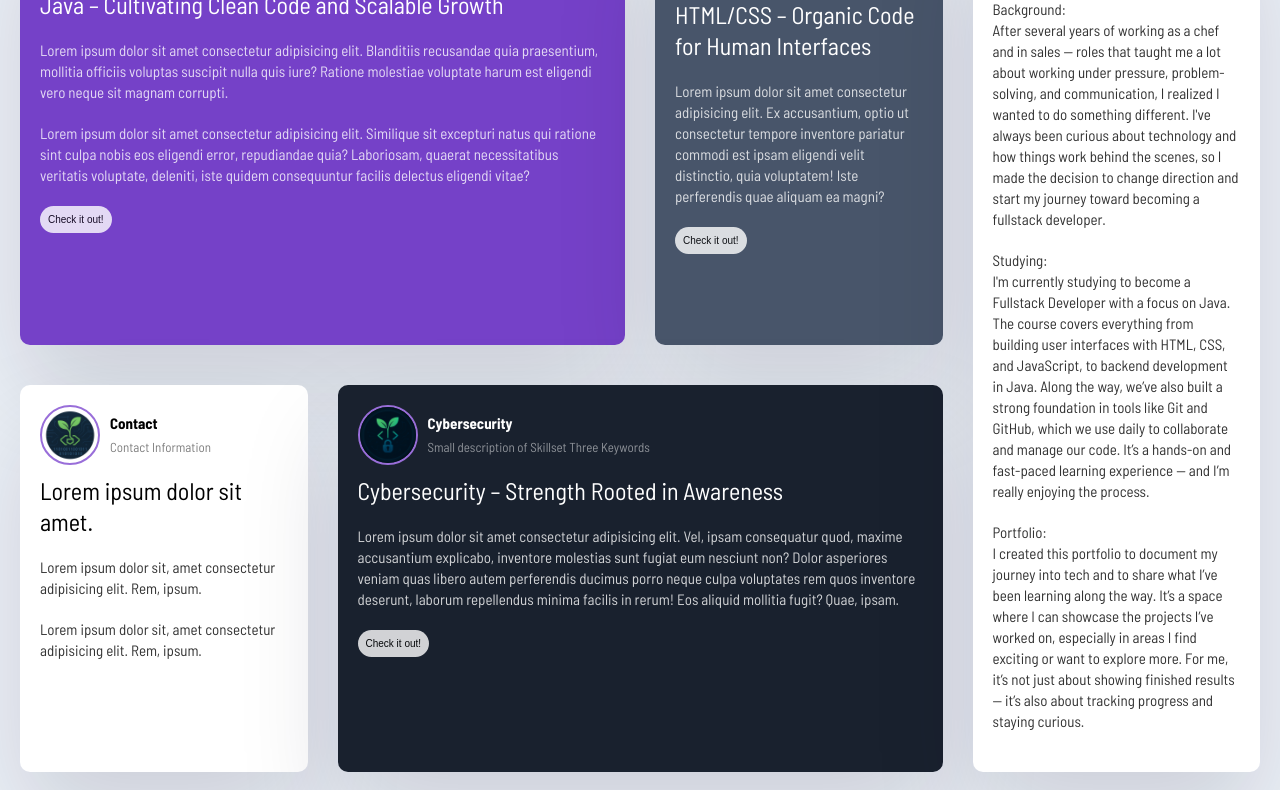
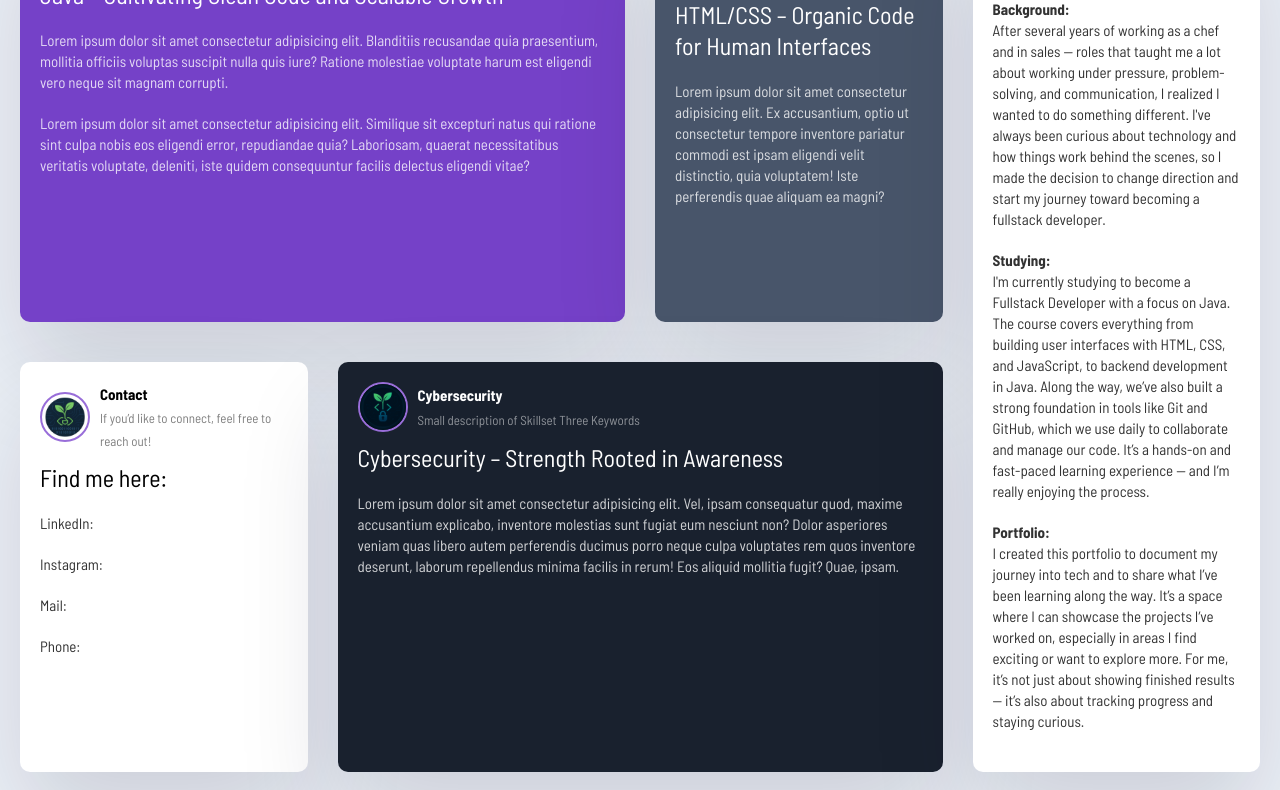
Before and after one commit to BoKalebsson/BoKalebsson.github.io, a plain HTML site: page index.html in a window 1280 px wide. Shown: the part 151-941 px from the top of the page. Drawn offline with Linux system fonts and the light colour scheme.

Commit message:
Updated contact information.

```diff
--- a/index.html
+++ b/index.html
@@ -27,7 +27,7 @@
         <p class="card__quote">
           Lorem ipsum dolor sit amet consectetur adipisicing elit. Similique sit excepturi natus qui ratione sint culpa nobis eos eligendi error, repudiandae quia? Laboriosam, quaerat necessitatibus veritatis voluptate, deleniti, iste quidem consequuntur facilis delectus eligendi vitae?
         </p>
-        <button class="card__button">Check it out!</button>
+        <!-- <button class="card__button">Check it out!</button> -->
       </div>
 
       <div class="card card--bg-gray-blue">
@@ -44,7 +44,7 @@
         <p class="card__quote">
           Lorem ipsum dolor sit amet consectetur adipisicing elit. Ex accusantium, optio ut consectetur tempore inventore pariatur commodi est ipsam eligendi velit distinctio, quia voluptatem! Iste perferendis quae aliquam ea magni?
         </p>
-        <button class="card__button">Check it out!</button>
+        <!-- <button class="card__button">Check it out!</button> -->
       </div>
 
       <div class="card">
@@ -52,15 +52,21 @@
           <img src="favicon.png" class="card__img" alt="" />
           <div>
             <h3>Contact</h3>
-            <p>Contact Information</p>
+            <p>If you’d like to connect, feel free to reach out!</p>
           </div>
         </header>
-        <p class="card__lead">Lorem ipsum dolor sit amet.</p>
+        <p class="card__lead">Find me here:</p>
         <p class="card__quote">
-          Lorem ipsum dolor sit, amet consectetur adipisicing elit. Rem, ipsum.
+          LinkedIn:
         </p>
         <p class="card__quote">
-          Lorem ipsum dolor sit, amet consectetur adipisicing elit. Rem, ipsum.
+          Instagram:
+        </p>
+        <p class="card__quote">
+          Mail:
+        </p>
+        <p class="card__quote">
+          Phone:
         </p>
       </div>
 
@@ -78,7 +84,7 @@
         <p class="card__quote">
           Lorem ipsum dolor sit amet consectetur adipisicing elit. Vel, ipsam consequatur quod, maxime accusantium explicabo, inventore molestias sunt fugiat eum nesciunt non? Dolor asperiores veniam quas libero autem perferendis ducimus porro neque culpa voluptates rem quos inventore deserunt, laborum repellendus minima facilis in rerum! Eos aliquid mollitia fugit? Quae, ipsam.
         </p>
-        <button class="card__button">Check it out!</button>
+        <!-- <button class="card__button">Check it out!</button> -->
       </div>
 
       <div class="card">
@@ -93,13 +99,13 @@
           Who am I?
         </p> -->
         <p class="card__quote">
-          Background: <br>After several years of working as a chef and in sales — roles that taught me a lot about working under pressure, problem-solving, and communication, I realized I wanted to do something different. I've always been curious about technology and how things work behind the scenes, so I made the decision to change direction and start my journey toward becoming a fullstack developer.
+          <b>Background:</b><br>After several years of working as a chef and in sales — roles that taught me a lot about working under pressure, problem-solving, and communication, I realized I wanted to do something different. I've always been curious about technology and how things work behind the scenes, so I made the decision to change direction and start my journey toward becoming a fullstack developer.
         </p>
         <p class="card__quote">
-          Studying: <br>I'm currently studying to become a Fullstack Developer with a focus on Java. The course covers everything from building user interfaces with HTML, CSS, and JavaScript, to backend development in Java. Along the way, we’ve also built a strong foundation in tools like Git and GitHub, which we use daily to collaborate and manage our code. It’s a hands-on and fast-paced learning experience — and I’m really enjoying the process.
+          <b>Studying:</b><br>I'm currently studying to become a Fullstack Developer with a focus on Java. The course covers everything from building user interfaces with HTML, CSS, and JavaScript, to backend development in Java. Along the way, we’ve also built a strong foundation in tools like Git and GitHub, which we use daily to collaborate and manage our code. It’s a hands-on and fast-paced learning experience — and I’m really enjoying the process.
         </p>
         <p class="card__quote">
-          Portfolio: <br>I created this portfolio to document my journey into tech and to share what I’ve been learning along the way. It’s a space where I can showcase the projects I’ve worked on, especially in areas I find exciting or want to explore more. For me, it’s not just about showing finished results — it’s also about tracking progress and staying curious.
+          <b>Portfolio:</b><br>I created this portfolio to document my journey into tech and to share what I’ve been learning along the way. It’s a space where I can showcase the projects I’ve worked on, especially in areas I find exciting or want to explore more. For me, it’s not just about showing finished results — it’s also about tracking progress and staying curious.
         </p>
       </div>
     </div>
--- a/style.css
+++ b/style.css
@@ -45,8 +45,8 @@ body {
 }
 
 .card__img {
-  width: 60px;
-  height: 60px;
+  width: 50px;
+  height: 50px;
   border-radius: 50%;
   border: 2px solid #996ed9;
   margin-right: 10px;
```
